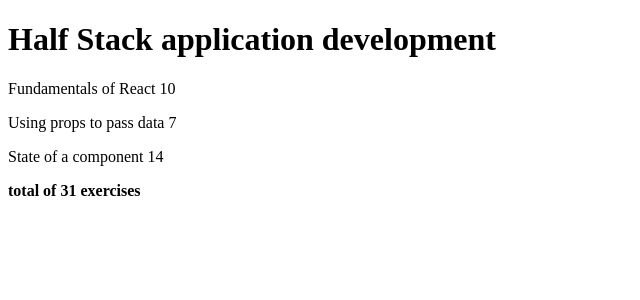
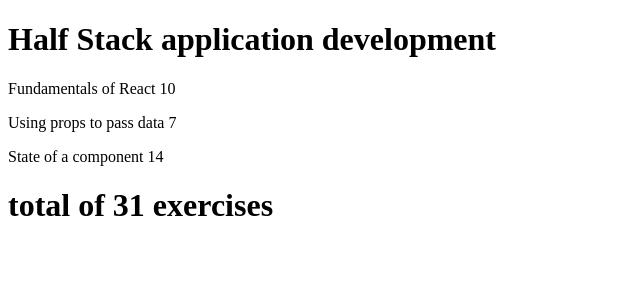
Before and after one commit to krbrennan/helsinki_fullstack, a React (Create React App) app in the folder part2/course-info/: page / in a window 1280 px wide. Shown: the top 300 px of the page, without its empty margins (0-640 px from the left). Built offline with nearby package versions, Linux system fonts and the light colour scheme.

Commit message:
part2 step8

```diff
--- a/part2/course-info/src/components/Course.js
+++ b/part2/course-info/src/components/Course.js
@@ -1,23 +1,29 @@
 import React, { useState }  from 'react';
 
+
+const Total = ({ course }) => {
+    let total = course.reduce((acc, val) => {
+        return acc + val.exercises
+    }, 0)
+
+    return(
+        <h1>total of { total } exercises</h1>
+    )
+  }
+
+
 const Course = (props) => {
-
     const style = {
         fontWeight:900
     }
 
-    let total = 0
-
-    console.log(props.course)
     return(
         <div>
             <h1>{ props.course.name }</h1>
                 {props.course.parts.map((part) => {
-                    total += part.exercises
                     return <p key={part.id}>{part.name} {part.exercises}</p>
             })}
-
-            <p style={style}>total of { total } exercises</p>
+            <Total course={props.course.parts} />
         </div>
     )
 }
--- a/part2/course-info/src/index.js
+++ b/part2/course-info/src/index.js
@@ -5,27 +5,15 @@
 import Course from './components/Course'
 
 const Total = ({ course }) => {
-  const sum = course.parts[0].exercises + course.parts[1].exercises + course.parts[2].exercises
   return(
-    <p>Number of exercises {sum}</p>
+    course.parts.exercises
   )
 }
-
 const Part = (props) => {
   return (
     <p>
       {props.part.name} {props.part.exercises}
     </p>
-  )
-}
-
-const Content = ({ course }) => {
-  return (
-    <div>
-      <Part part={course.parts[0]} />
-      <Part part={course.parts[1]} />
-      <Part part={course.parts[2]} />
-    </div>
   )
 }
 
@@ -52,6 +40,8 @@
     ]
   }
 
+
+
   return <Course course={course} />
 }
 
```
